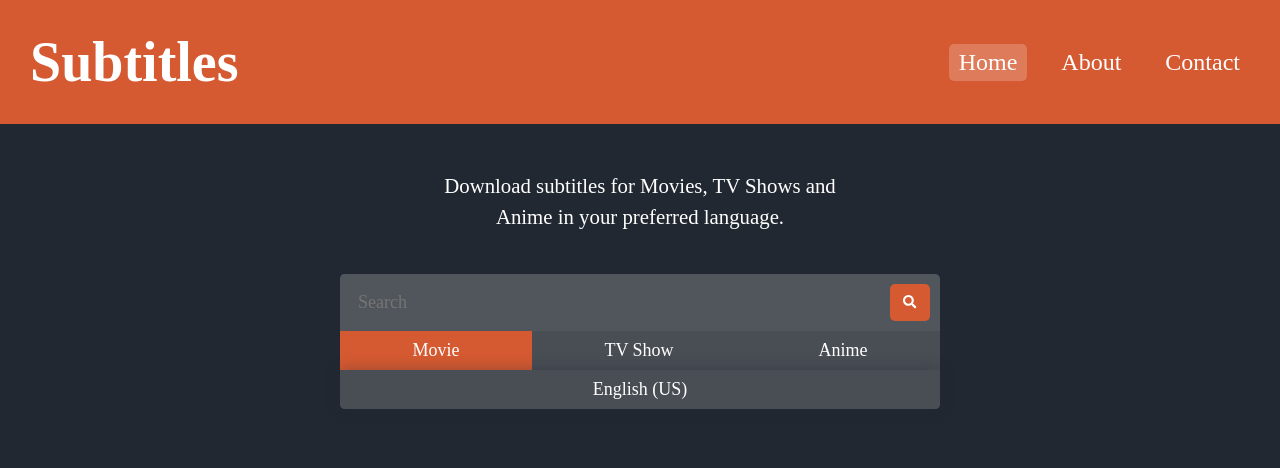
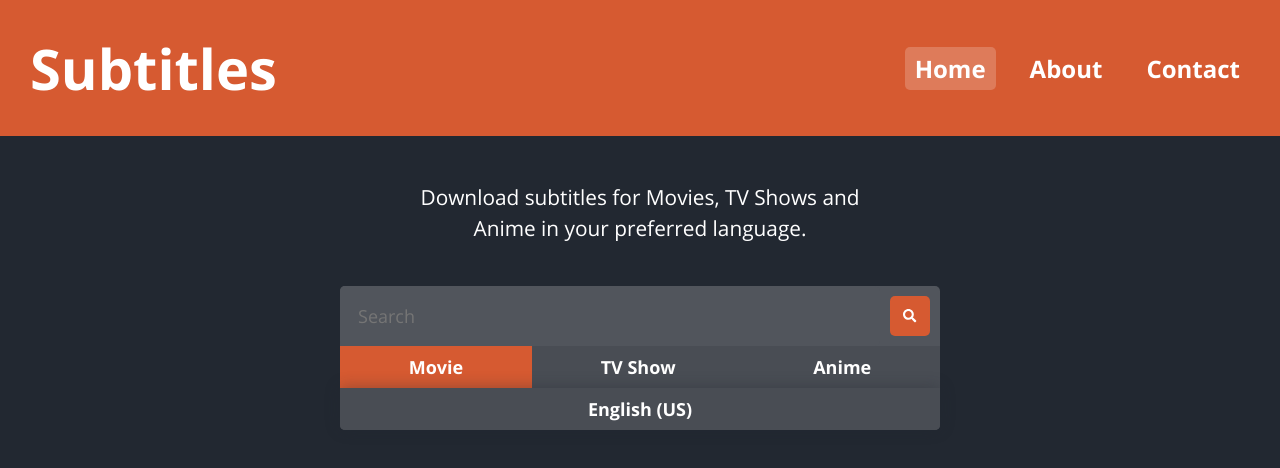
Before and after one commit to iNeedSubs/legacy, a Vue app: page / in a window 1280 px wide. Shown: the top 468 px of the page. Built offline with nearby package versions, Linux system fonts and the light colour scheme; a web font is replaced by a local one.

Commit message:
Replace fonts with Open Sans

```diff
--- a/src/App.vue
+++ b/src/App.vue
@@ -6,18 +6,18 @@
 
 <style lang="scss">
 @font-face {
-  font-family: Rubik;
-  src: url("assets/fonts/rubik_bold.ttf");
+  font-family: 'Open Sans Bold';
+  src: url("assets/fonts/open_sans_bold.ttf");
 }
 
 @font-face {
-  font-family: Source Sans Pro SemiBold;
-  src: url("assets/fonts/source_sans_pro_semi_bold.ttf");
+  font-family: 'Open Sans Regular';
+  src: url("assets/fonts/open_sans_regular.ttf");
 }
 
 @font-face {
-  font-family: Source Sans Pro Regular;
-  src: url("assets/fonts/source_sans_pro_regular.ttf");
+  font-family: 'Open Sans Light';
+  src: url("assets/fonts/open_sans_light.ttf");
 }
 
 * {
@@ -32,7 +32,7 @@ html, body, #app {
 }
 
 body {
-  font-family: Source Sans Pro Regular;
+  font-family: 'Open Sans Regular';
   background: #222831;
   color: #fff;
 }
--- a/src/components/Header.vue
+++ b/src/components/Header.vue
@@ -25,7 +25,7 @@ header {
 h1 {
   font-size: 3.5em;
   margin-bottom: .5em;
-  font-family: Rubik;
+  font-family: 'Open Sans Bold';
 }
 
 @media only screen and (min-width: 800px) {
--- a/src/components/Nav.vue
+++ b/src/components/Nav.vue
@@ -8,7 +8,7 @@
 
 <style lang="scss" scoped>
 nav {
-  font-family: Source Sans Pro SemiBold;
+  font-family: 'Open Sans Bold';
   display: flex;
   justify-content: space-between;
   align-items: center;
--- a/src/components/Search.vue
+++ b/src/components/Search.vue
@@ -70,7 +70,7 @@ input {
   min-width: 0;
   border: none;
   border-radius: 5px;
-  font-family: Source Sans Pro Regular;
+  font-family: 'Open Sans Regular';
   font-size: 18px;
   color: #fff;
   outline: none;
@@ -94,7 +94,7 @@ button {
     background: #494d54;
     padding: .5em 1em;
     color: #fff;
-    font-family: Source Sans Pro SemiBold;
+    font-family: 'Open Sans Bold';
     font-size: 18px;
     transition: background .1s ease-in-out;
 
```
